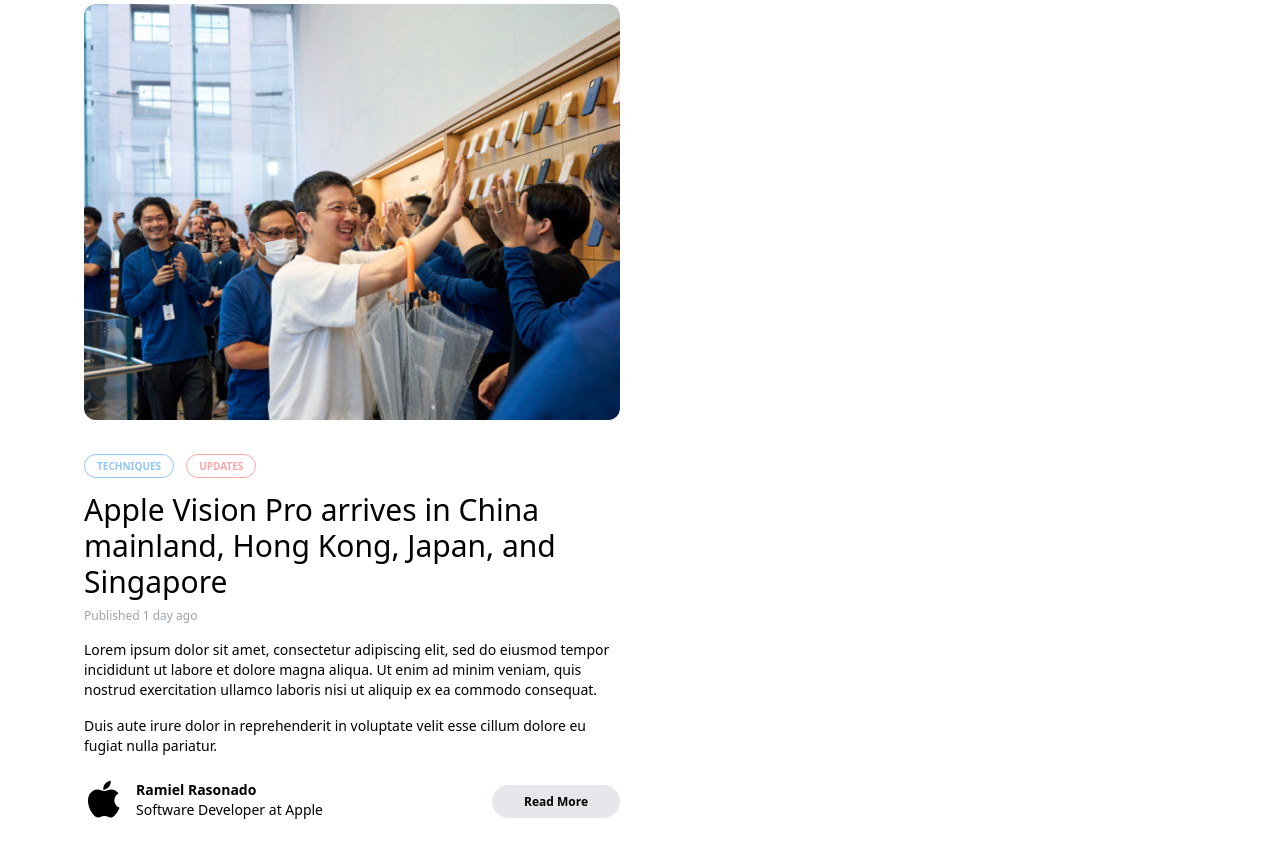
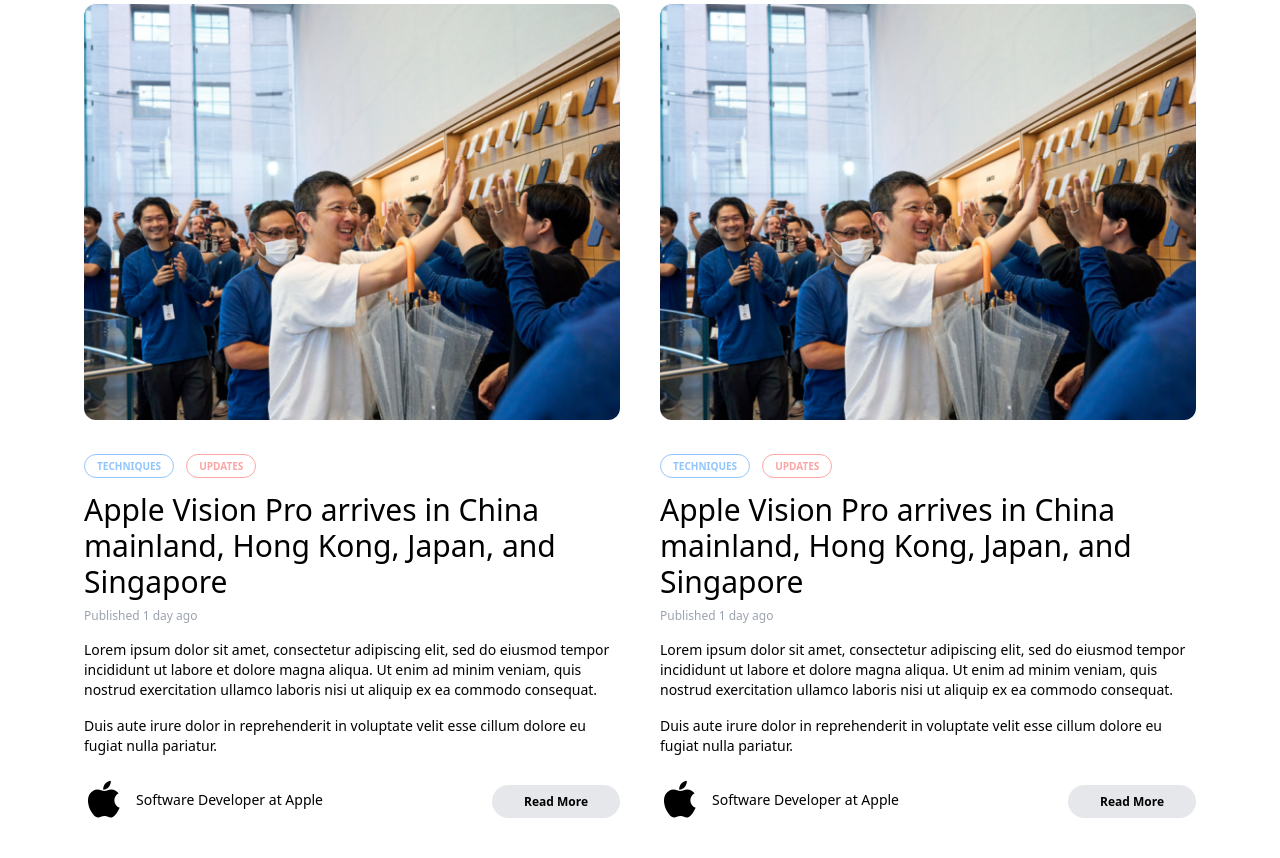
Before and after one commit to remakeaccess22/HTML-and-Tailwind-Practice, a plain HTML site: page index.html in a window 1280 px wide. Shown: the part 1076-1934 px from the top of the page. Drawn offline with nearby package versions, Linux system fonts and the light colour scheme.

Commit message:
Added Second Column Picture

```diff
--- a/index.html
+++ b/index.html
@@ -172,7 +172,54 @@
                                 <div class="flex items-center text-sm ">
                                     <img src="./images/AppleLogo.svg" alt="Apple Logo" width="40" height="16">
                                     <div class="ml-3">
-                                        <h5 class="font-bold">Ramiel Rasonado</h5>
+                                        <h5 class="font-bold"></h5>
+                                        <h6>Software Developer at Apple</h6>
+                                    </div>
+                                </div>
+                                <div>
+                                    <a href="#" class="text-xs font-semibold bg-gray-200 rounded-full py-2 px-8">Read
+                                        More</a>
+                                </div>
+                            </footer>
+                        </div>
+                    </div>
+                </article>
+                <article>
+                    <div class="py-6 px-5">
+                        <div>
+                            <img src="./images/1.png" alt="Blog Post 1" class="rounded-xl">
+                        </div>
+                        <div class="mt-8 flex flex-col justify-between">
+                            <header>
+                                <div class="space-x-2">
+                                    <a href="#"
+                                        class="px-3 py-1 border border-blue-300 text-blue-300 rounded-full text-xs uppercase font-semibold"
+                                        style="font-size: 10px;">Techniques</a>
+                                    <a href="#"
+                                        class="px-3 py-1 border border-red-300 text-red-300 rounded-full text-xs uppercase font-semibold"
+                                        style="font-size: 10px;">Updates</a>
+                                </div>
+                            </header>
+                            <header>
+                                <div class="mt-4">
+                                    <h1 class="text-3xl">Apple Vision Pro arrives in China mainland, Hong Kong, Japan,
+                                        and Singapore</h1>
+                                    <span class="mt-2 block text-gray-400 text-xs">Published <time>1 day ago</time>
+                                    </span>
+                                </div>
+                            </header>
+                            <div class="text-sm mt-4">
+                                <p>Lorem ipsum dolor sit amet, consectetur adipiscing elit, sed do eiusmod tempor
+                                    incididunt ut labore et dolore magna aliqua. Ut enim ad minim veniam, quis nostrud
+                                    exercitation ullamco laboris nisi ut aliquip ex ea commodo consequat.</p>
+                                <p class="mt-4">Duis aute irure dolor in reprehenderit in voluptate velit esse cillum
+                                    dolore eu fugiat nulla pariatur.</p>
+                            </div>
+                            <footer class="flex justify-between items-center mt-6">
+                                <div class="flex items-center text-sm ">
+                                    <img src="./images/AppleLogo.svg" alt="Apple Logo" width="40" height="16">
+                                    <div class="ml-3">
+                                        <h5 class="font-bold"></h5>
                                         <h6>Software Developer at Apple</h6>
                                     </div>
                                 </div>
```
